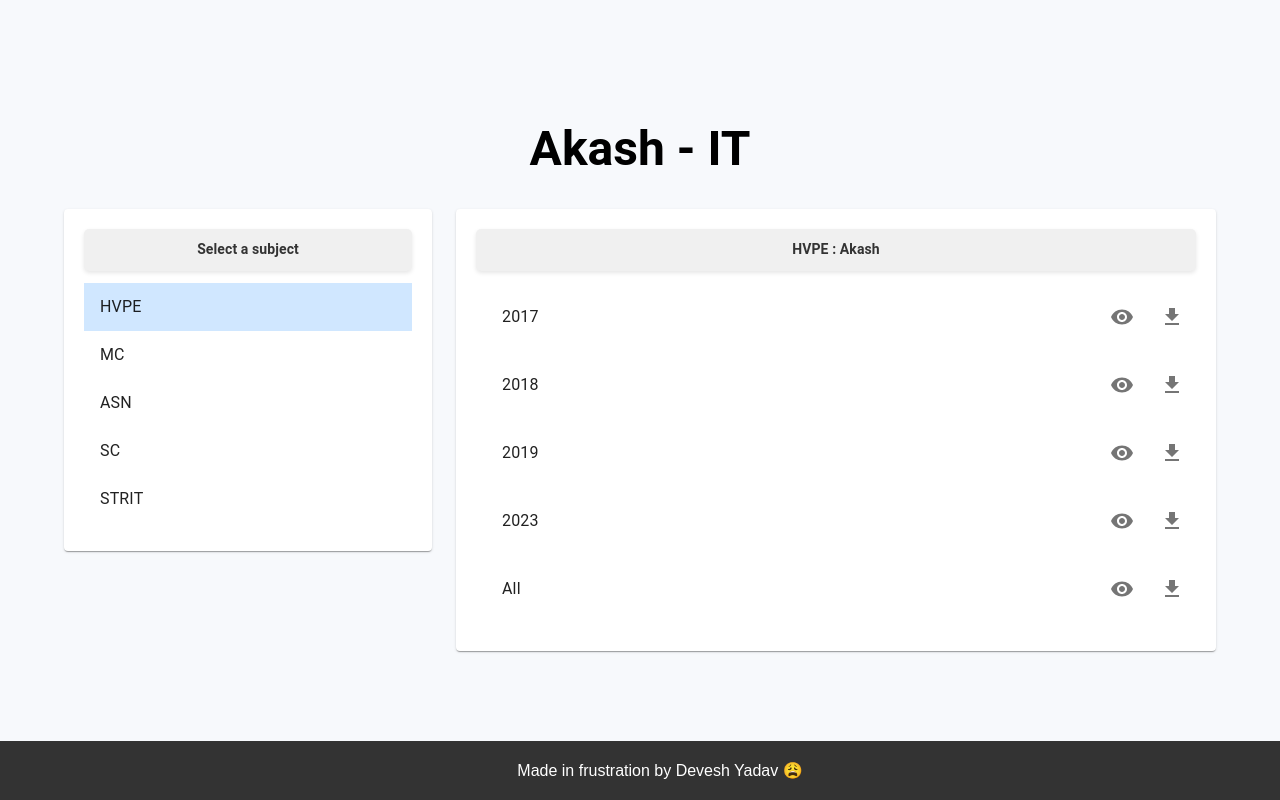
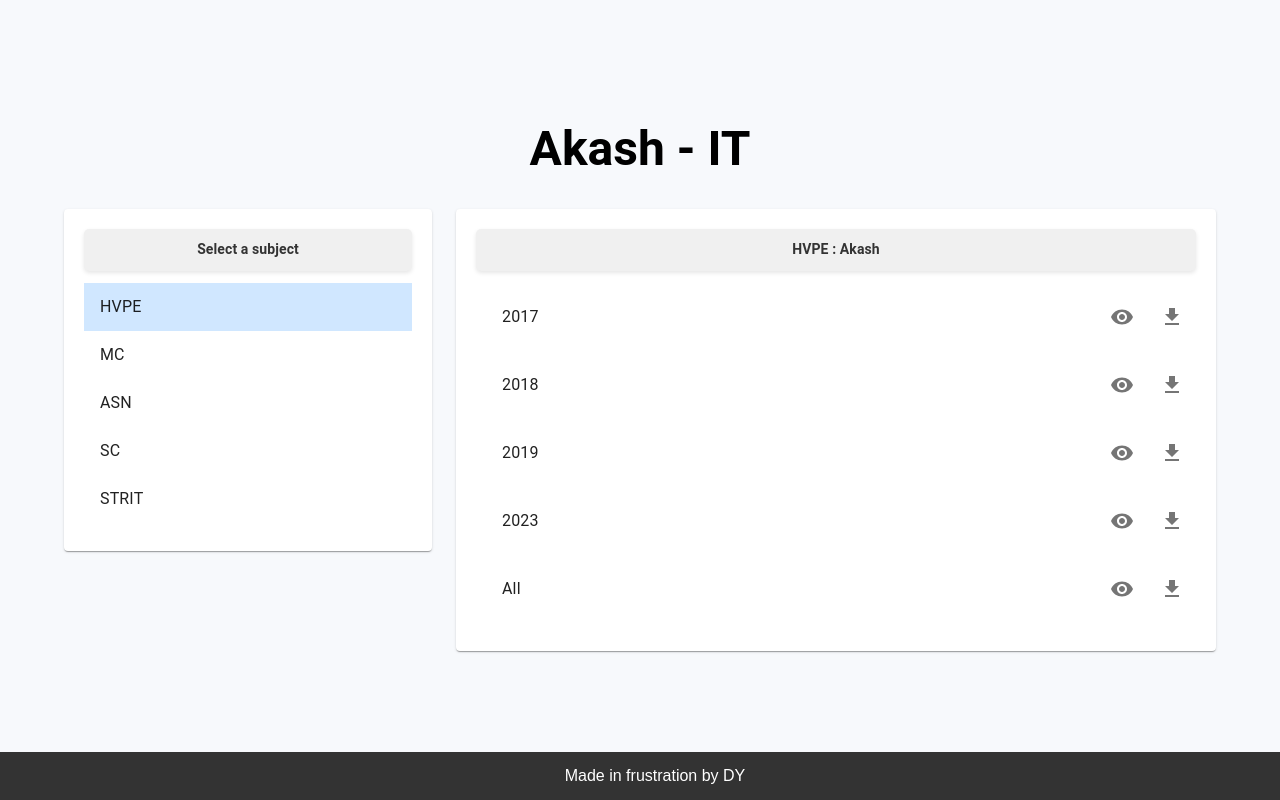
Before and after one commit to DeveshYadav13/Study_Helper, a React (Create React App) app: page / in a window 1280 px wide. Built offline with nearby package versions, Linux system fonts and the light colour scheme.

Commit message:
follow up

```diff
--- a/src/components/Footer.js
+++ b/src/components/Footer.js
@@ -1,11 +1,14 @@
 // Footer.js
 import React from 'react';
+import { Container, Typography, Box, Paper, Grid } from '@mui/material';
 
 const Footer = () => {
     return (
-        <footer style={{ textAlign: 'center', padding: '20px', backgroundColor: '#333', color: '#fff', fontFamily: 'Arial, sans-serif', fontSize: '16px', marginTop: 'auto', width: '100%', position: 'fixed', left: 0, bottom: 0 }}>
-            Made in frustration by Devesh Yadav 😩
+        <Container style={{ padding: 0 }}>
+        <footer style={{ textAlign: 'center', padding: '15px', backgroundColor: '#333', color: '#fff', fontFamily: 'Arial, sans-serif', fontSize: '16px', marginTop: 'auto', width: '100%', position: 'fixed', left: 0, bottom: 0 }}>
+            Made in frustration by DY
         </footer>
+      </Container>
 
     );
 };
```
